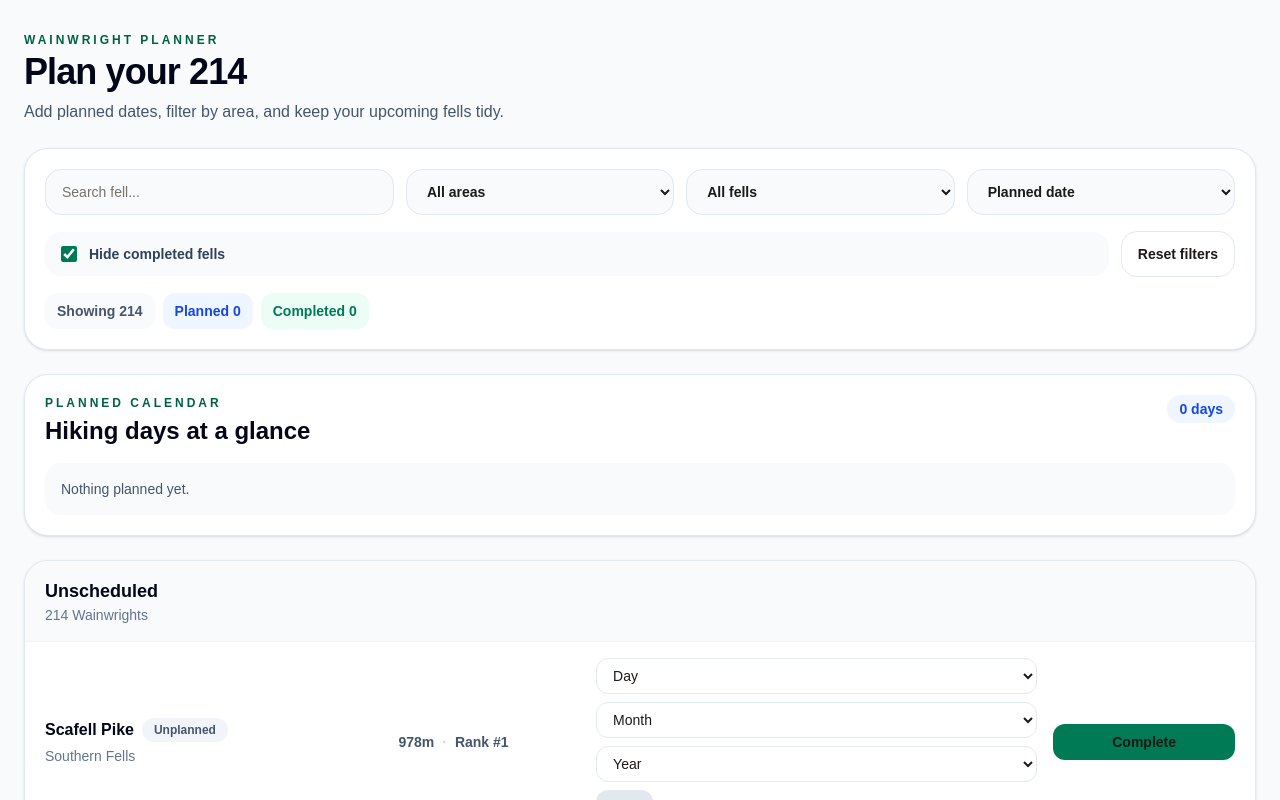
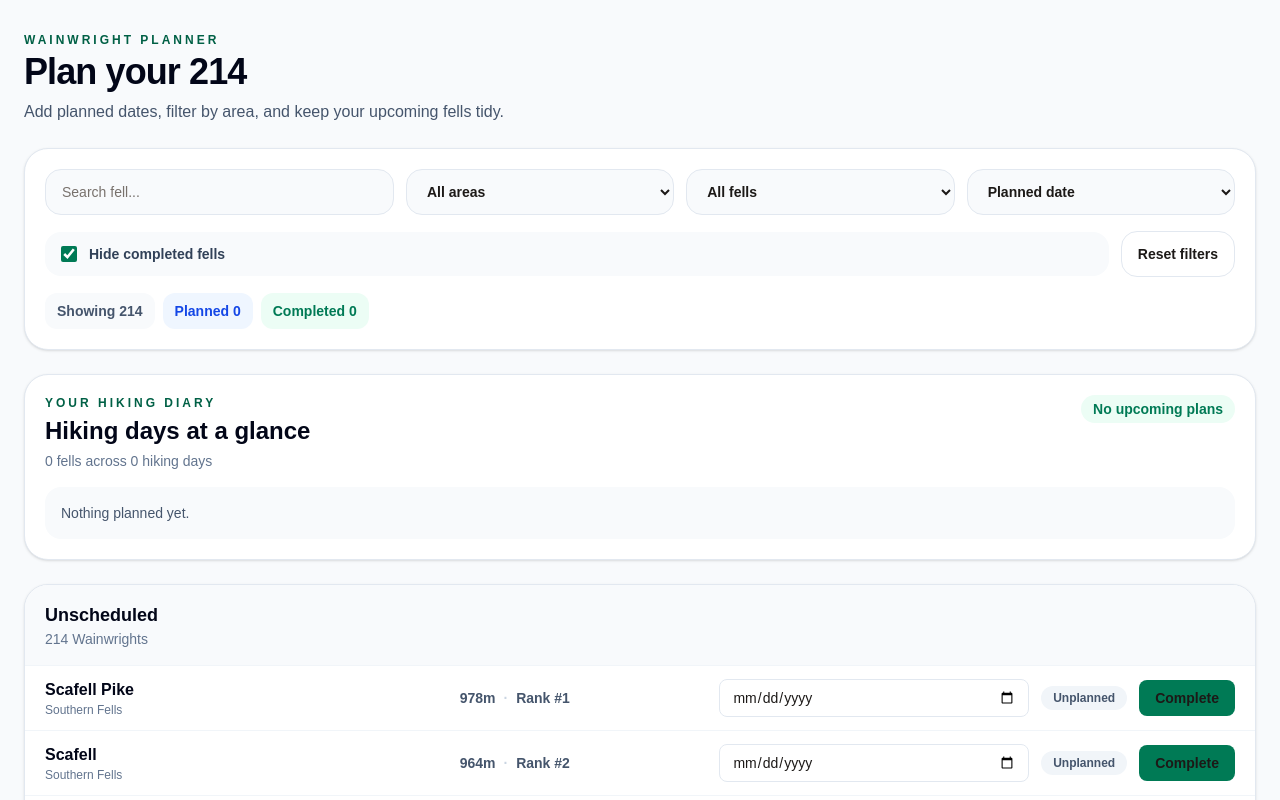
Before and after one commit to tambrulee/wainwright-tracker, a Next.js app: page /fells in a window 1280 px wide. Shown: the top 800 px of the page. Built offline with nearby package versions, Linux system fonts and the light colour scheme.

Commit message:
Improve planner

```diff
--- a/components/fells/FellPlanner.tsx
+++ b/components/fells/FellPlanner.tsx
@@ -54,10 +54,6 @@ export default function FellPlanner({
       return defaultFilters;
     }
   });
-
-  const [draftDateParts, setDraftDateParts] = useState<
-    Record<string, { day: string; month: string; year: string }>
-  >({});
 
   const { status, search, sort, hideCompleted, area } = filters;
 
@@ -152,14 +148,16 @@ export default function FellPlanner({
 
   const plannedDates = Object.keys(plannedCalendarDays).sort();
 
+  const today = new Date();
+  const todayKey = [
+    today.getFullYear(),
+    String(today.getMonth() + 1).padStart(2, "0"),
+    String(today.getDate()).padStart(2, "0"),
+  ].join("-");
+  const nextPlannedDate = plannedDates.find((date) => date >= todayKey);
+
   const saveDate = (fellId: string, value: string) => {
     onUpdatePlannedDate?.(fellId, value);
-
-    setDraftDateParts((prev) => {
-      const copy = { ...prev };
-      delete copy[fellId];
-      return copy;
-    });
   };
 
   const resetFilters = () => {
@@ -168,91 +166,23 @@ export default function FellPlanner({
 
   const renderDateControls = (fell: PlannerFell) => {
     const savedDate = fell.plannedDate ?? "";
-    const [savedYear = "", savedMonth = "", savedDay = ""] =
-      savedDate.split("-");
-
-    const parts = draftDateParts[fell.id] ?? {
-      day: savedDay,
-      month: savedMonth,
-      year: savedYear,
-    };
-
-    const currentValue =
-      parts.year && parts.month && parts.day
-        ? `${parts.year}-${parts.month}-${parts.day}`
-        : "";
-
-    const hasChanged = currentValue !== savedDate;
-
-    const updatePart = (part: "day" | "month" | "year", value: string) => {
-      setDraftDateParts((prev) => ({
-        ...prev,
-        [fell.id]: {
-          ...parts,
-          [part]: value,
-        },
-      }));
-    };
 
     return (
-      <div className="grid grid-cols-3 gap-2 sm:flex sm:flex-wrap sm:items-center">
-        <select
-          value={parts.day}
-          onChange={(e) => updatePart("day", e.target.value)}
-          className="w-full rounded-xl border border-slate-200 bg-white px-3 py-2 text-sm"
-        >
-          <option value="">Day</option>
-          {Array.from({ length: 31 }, (_, i) =>
-            String(i + 1).padStart(2, "0")
-          ).map((day) => (
-            <option key={day} value={day}>
-              {day}
-            </option>
-          ))}
-        </select>
+      <div className="flex min-w-0 items-center gap-2">
+        <input
+          type="date"
+          value={savedDate}
+          aria-label={`Planned date for ${fell.name}`}
+          onChange={(event) => saveDate(fell.id, event.target.value)}
+          className="min-w-0 flex-1 rounded-lg border border-slate-200 bg-white px-3 py-2 text-sm text-slate-700 outline-none transition focus:border-emerald-600 focus:ring-2 focus:ring-emerald-100"
+        />
 
-        <select
-          value={parts.month}
-          onChange={(e) => updatePart("month", e.target.value)}
-          className="w-full rounded-xl border border-slate-200 bg-white px-3 py-2 text-sm"
-        >
-          <option value="">Month</option>
-          {Array.from({ length: 12 }, (_, i) =>
-            String(i + 1).padStart(2, "0")
-          ).map((month) => (
-            <option key={month} value={month}>
-              {month}
-            </option>
-          ))}
-        </select>
-
-        <select
-          value={parts.year}
-          onChange={(e) => updatePart("year", e.target.value)}
-          className="w-full rounded-xl border border-slate-200 bg-white px-3 py-2 text-sm"
-        >
-          <option value="">Year</option>
-          {[2026, 2027, 2028, 2029, 2030].map((year) => (
-            <option key={year} value={String(year)}>
-              {year}
-            </option>
-          ))}
-        </select>
-
-        <button
-          type="button"
-          disabled={!hasChanged || !currentValue}
-          onClick={() => saveDate(fell.id, currentValue)}
-          className="col-span-3 rounded-xl bg-emerald-700 px-3 py-2 text-sm font-semibold text-white disabled:bg-slate-200 disabled:text-slate-400 sm:col-span-1"
-        >
-          Save
-        </button>
-
-        {(savedDate || currentValue) && (
+        {savedDate && (
           <button
             type="button"
             onClick={() => saveDate(fell.id, "")}
-            className="col-span-3 rounded-xl bg-slate-100 px-3 py-2 text-sm font-semibold text-slate-600 hover:bg-slate-200 sm:col-span-1"
+            aria-label={`Clear planned date for ${fell.name}`}
+            className="shrink-0 rounded-lg px-2 py-2 text-xs font-bold text-slate-500 transition hover:bg-slate-100 hover:text-slate-800"
           >
             Clear
           </button>
@@ -264,7 +194,7 @@ export default function FellPlanner({
   const formatDateHeading = (date: string) => {
     if (date === "Unscheduled") return "Unscheduled";
 
-    return new Date(date).toLocaleDateString("en-GB", {
+    return new Date(`${date}T12:00:00`).toLocaleDateString("en-GB", {
       weekday: "long",
       day: "numeric",
       month: "long",
@@ -273,11 +203,17 @@ export default function FellPlanner({
   };
 
   const formatShortDate = (date: string) => {
-    return new Date(date).toLocaleDateString("en-GB", {
+    return new Date(`${date}T12:00:00`).toLocaleDateString("en-GB", {
       weekday: "short",
       day: "numeric",
       month: "short",
     });
+  };
+
+  const jumpToDate = (date: string) => {
+    document
+      .getElementById(`planner-day-${date}`)
+      ?.scrollIntoView({ behavior: "smooth", block: "start" });
   };
 
   return (
@@ -377,57 +313,70 @@ export default function FellPlanner({
         </div>
       </div>
 
-      <section className="rounded-3xl border border-slate-200 bg-white p-4 shadow-sm sm:p-5">
-        <div className="flex items-start justify-between gap-4">
+      <section className="overflow-hidden rounded-3xl border border-slate-200 bg-white shadow-sm">
+        <div className="flex items-start justify-between gap-4 px-4 pb-4 pt-5 sm:px-5">
           <div>
             <p className="text-xs font-black uppercase tracking-[0.25em] text-emerald-800">
-              Planned calendar
+              Your hiking diary
             </p>
             <h2 className="mt-1 text-2xl font-black text-slate-950">
               Hiking days at a glance
             </h2>
+            <p className="mt-1 text-sm text-slate-500">
+              {plannedCount} fell{plannedCount === 1 ? "" : "s"} across {plannedDates.length} hiking day{plannedDates.length === 1 ? "" : "s"}
+            </p>
           </div>
 
-          <span className="rounded-full bg-blue-50 px-3 py-1 text-sm font-bold text-blue-700">
-            {plannedDates.length} days
+          <span className="rounded-full bg-emerald-50 px-3 py-1 text-sm font-bold text-emerald-700">
+            {nextPlannedDate ? `${formatShortDate(nextPlannedDate)} next` : "No upcoming plans"}
           </span>
         </div>
 
         {plannedDates.length === 0 ? (
-          <p className="mt-4 rounded-2xl bg-slate-50 p-4 text-sm text-slate-600">
+          <p className="mx-4 mb-5 rounded-2xl bg-slate-50 p-4 text-sm text-slate-600 sm:mx-5">
             Nothing planned yet.
           </p>
         ) : (
-          <div className="mt-4 flex gap-3 overflow-x-auto pb-2">
+          <div className="flex gap-2 overflow-x-auto border-t border-slate-100 bg-slate-50/70 px-4 py-3 sm:px-5">
             {plannedDates.map((date) => {
               const dayFells = plannedCalendarDays[date];
+              const isNext = date === nextPlannedDate;
+              const isPast = date < todayKey;
 
               return (
                 <button
                   key={date}
                   type="button"
-                  className="min-w-[180px] rounded-2xl border border-slate-200 bg-slate-50 p-4 text-left transition hover:border-emerald-300 hover:bg-emerald-50"
+                  onClick={() => jumpToDate(date)}
+                  className={`group flex min-w-[245px] items-center gap-3 rounded-2xl border p-3 text-left transition ${
+                    isNext
+                      ? "border-emerald-300 bg-emerald-50"
+                      : "border-slate-200 bg-white hover:border-emerald-300 hover:bg-emerald-50/60"
+                  }`}
                 >
-                  <p className="text-sm font-black text-slate-950">
-                    {formatShortDate(date)}
+                  <div className={`flex h-12 w-12 shrink-0 flex-col items-center justify-center rounded-xl ${
+                    isNext ? "bg-emerald-700 text-white" : "bg-slate-100 text-slate-700 group-hover:bg-emerald-100"
+                  }`}>
+                    <span className="text-[10px] font-black uppercase leading-none">
+                      {new Date(`${date}T12:00:00`).toLocaleDateString("en-GB", { month: "short" })}
+                    </span>
+                    <span className="mt-1 text-lg font-black leading-none">
+                      {new Date(`${date}T12:00:00`).getDate()}
+                    </span>
+                  </div>
+
+                  <div className="min-w-0 flex-1">
+                    <div className="flex items-center justify-between gap-2">
+                      <p className="truncate text-sm font-black text-slate-950">
+                        {new Date(`${date}T12:00:00`).toLocaleDateString("en-GB", { weekday: "long" })}
                       </p>
-
-                  <p className="mt-1 text-xs font-bold text-slate-500">
-                    {dayFells.length} fell{dayFells.length === 1 ? "" : "s"}
+                      <span className="shrink-0 text-xs font-bold text-slate-500">
+                        {isPast ? "Overdue" : `${dayFells.length} fell${dayFells.length === 1 ? "" : "s"}`}
+                      </span>
+                    </div>
+                    <p className="mt-1 truncate text-xs text-slate-600">
+                      {dayFells.map((fell) => fell.name).join(" · ")}
                     </p>
-
-                  <div className="mt-3 space-y-1">
-                    {dayFells.slice(0, 3).map((fell) => (
-                      <p key={fell.id} className="truncate text-sm text-slate-700">
-                        {fell.name}
-                      </p>
-                    ))}
-
-                    {dayFells.length > 3 && (
-                      <p className="text-xs font-bold text-slate-500">
-                        +{dayFells.length - 3} more
-                      </p>
-                    )}
                   </div>
                 </button>
               );
@@ -442,7 +391,8 @@ export default function FellPlanner({
         {Object.entries(groupedByDate).map(([date, dateFells]) => (
           <section
             key={date}
-            className="overflow-hidden rounded-3xl border border-slate-200 bg-white shadow-sm"
+            id={`planner-day-${date}`}
+            className="scroll-mt-24 overflow-hidden rounded-3xl border border-slate-200 bg-white shadow-sm"
           >
             <div className="border-b border-slate-100 bg-slate-50 px-4 py-4 sm:px-5">
               <h2 className="text-lg font-black text-slate-950">
@@ -461,16 +411,27 @@ export default function FellPlanner({
                 return (
                   <div
                     key={fell.id}
-                    className="grid gap-4 px-4 py-4 sm:px-5 xl:grid-cols-[1.3fr_0.7fr_1.7fr_0.7fr] xl:items-center"
+                    className="grid gap-3 px-4 py-3 sm:px-5 lg:grid-cols-[minmax(190px,1.3fr)_minmax(130px,0.8fr)_minmax(190px,1fr)_auto_auto] lg:items-center"
                   >
-                    <div>
-                      <div className="flex flex-wrap items-center gap-2">
-                        <h3 className="font-black text-slate-950">
+                    <div className="min-w-0">
+                      <h3 className="truncate font-black text-slate-950">
                         {fell.name}
                       </h3>
+                      <p className="truncate text-xs text-slate-500">
+                        {fell.section}
+                      </p>
+                    </div>
+
+                    <div className="text-sm font-semibold text-slate-600 lg:whitespace-nowrap">
+                      <span>{fell.heightM}m</span>
+                      <span className="mx-2 text-slate-300">·</span>
+                      <span>Rank #{fell.heightRank}</span>
+                    </div>
+
+                    {renderDateControls(fell)}
 
                     <span
-                          className={`rounded-full px-3 py-1 text-xs font-bold ${
+                      className={`w-fit rounded-full px-3 py-1 text-xs font-bold ${
                         fell.completed
                           ? "bg-emerald-100 text-emerald-700"
                           : isPlanned
@@ -484,25 +445,15 @@ export default function FellPlanner({
                         ? "Planned"
                         : "Unplanned"}
                     </span>
-                      </div>
-
-                      <p className="mt-1 text-sm text-slate-500">
-                        {fell.section}
-                      </p>
-                    </div>
-
-                    <div className="text-sm font-semibold text-slate-600">
-                      <span>{fell.heightM}m</span>
-                      <span className="mx-2 text-slate-300">·</span>
-                      <span>Rank #{fell.heightRank}</span>
-                    </div>
-
-                    {renderDateControls(fell)}
 
                     <button
                       type="button"
                       onClick={() => onToggleCompleted?.(fell.id)}
-                      className="w-full rounded-xl bg-emerald-700 px-4 py-2 text-sm font-semibold text-white transition hover:bg-emerald-800 xl:w-auto"
+                      className={`w-full whitespace-nowrap rounded-lg px-4 py-2 text-sm font-semibold transition lg:w-auto ${
+                        fell.completed
+                          ? "bg-slate-100 text-slate-700 hover:bg-slate-200"
+                          : "bg-emerald-700 text-white hover:bg-emerald-800"
+                      }`}
                     >
                       {fell.completed ? "Undo complete" : "Complete"}
                     </button>
```
Lines whose indentation alone changed are shown as unchanged.
